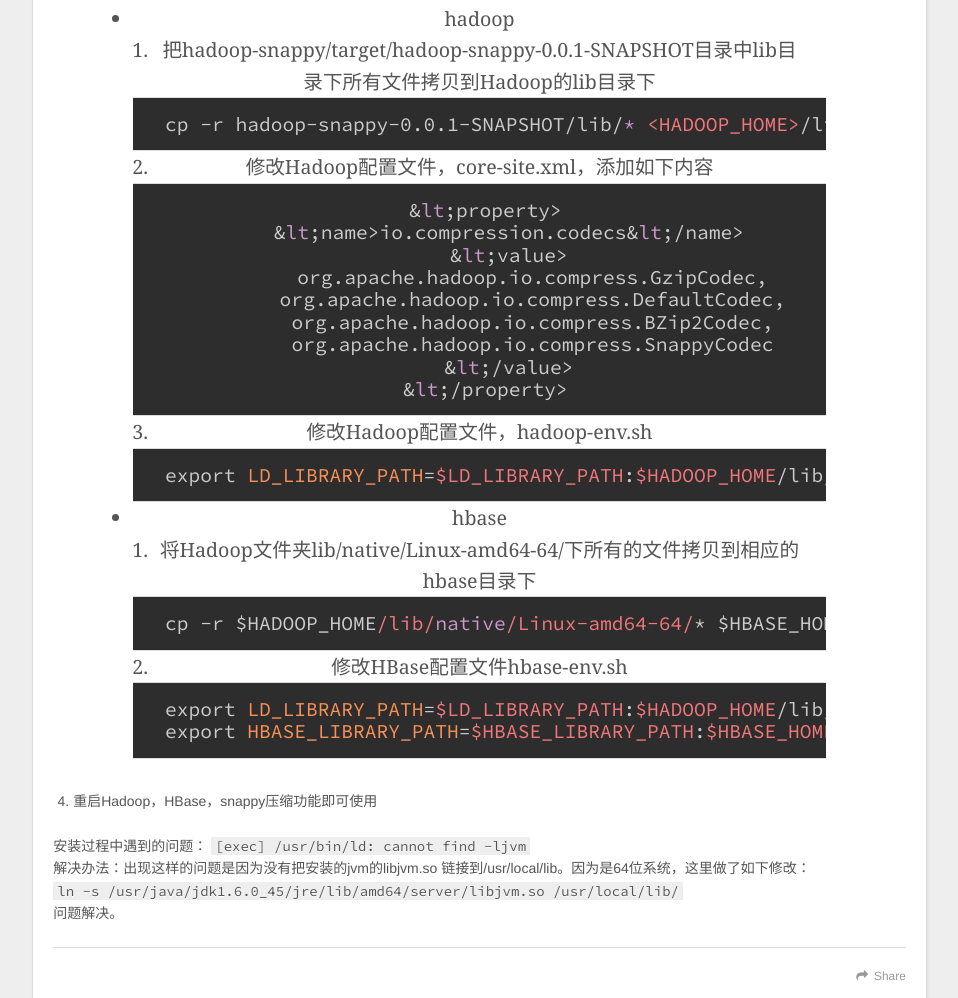
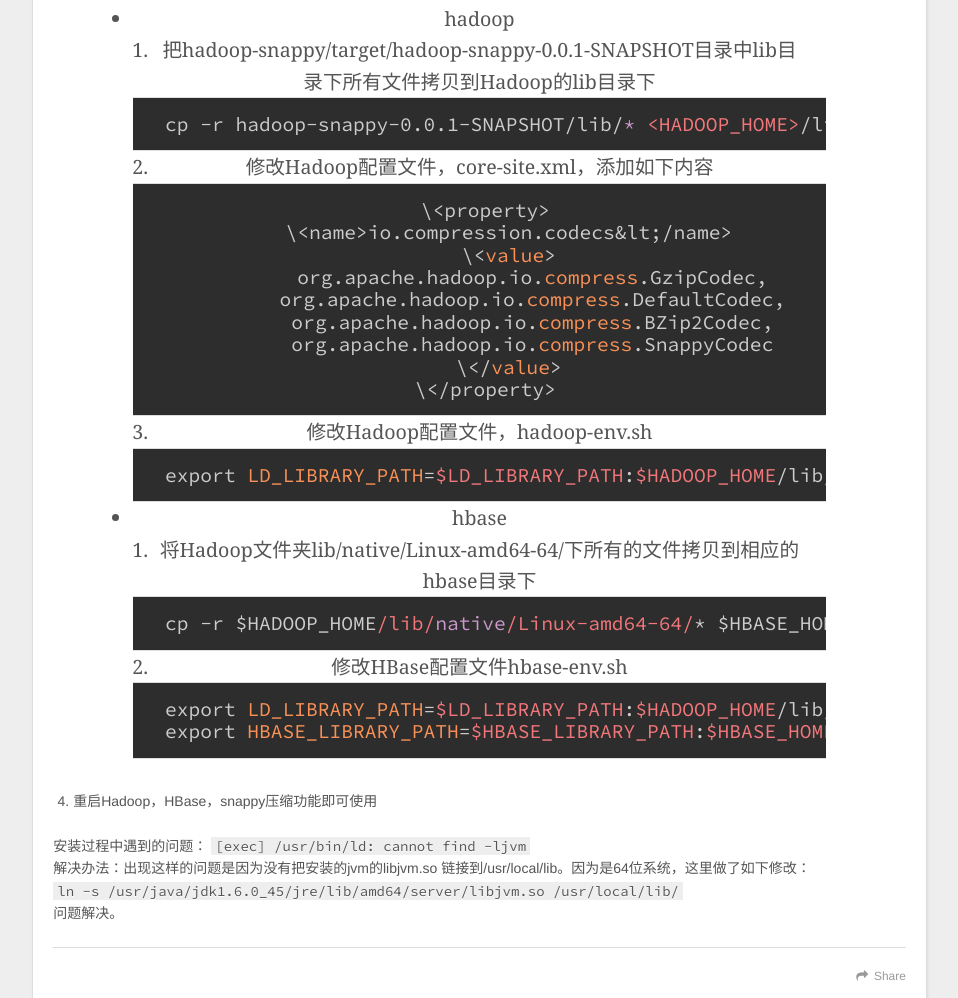
Before and after one commit to bluecoyote/bluecoyote.github.com, a plain HTML site: page 2014/11/30/install-snappy-on-Hadoop-Hbase/index.html in a window 1280 px wide. Shown: the part 1580-2578 px from the top of the page, without its empty margins (8-966 px from the left). Drawn offline with nearby package versions, Linux system fonts and the light colour scheme.

Commit message:
Site updated: 2014-11-30 20:34:53

```diff
--- a/2014/11/30/install-snappy-on-Hadoop-Hbase/index.html
+++ b/2014/11/30/install-snappy-on-Hadoop-Hbase/index.html
@@ -145,15 +145,15 @@ $ libsnappy.<span class="keyword">a</span>  libsnappy.<span class="keyword">la</
 <li>hadoop<ol>
 <li>把hadoop-snappy/target/hadoop-snappy-0.0.1-SNAPSHOT目录中lib目录下所有文件拷贝到Hadoop的lib目录下<pre><code> cp -r hadoop-snappy-0.0.1-SNAPSHOT/lib/<span class="keyword">*</span> <span class="variable">&lt;HADOOP_HOME&gt;</span>/lib
 </code></pre></li>
-<li>修改Hadoop配置文件，core-site.xml，添加如下内容<pre><code> &amp;<span class="keyword">lt</span>;property&gt;
-     &amp;<span class="keyword">lt</span>;name&gt;io.compression.codecs&amp;<span class="keyword">lt</span>;/name&gt;
-     &amp;<span class="keyword">lt</span>;value&gt;
-         org.apache.hadoop.io.compress.GzipCodec,
-         org.apache.hadoop.io.compress.DefaultCodec,
-         org.apache.hadoop.io.compress.BZip2Codec,
-         org.apache.hadoop.io.compress.SnappyCodec
-     &amp;<span class="keyword">lt</span>;/value&gt;
- &amp;<span class="keyword">lt</span>;/property&gt;
+<li>修改Hadoop配置文件，core-site.xml，添加如下内容        <pre><code> \&lt;property&gt;
+     \&lt;name&gt;io.compression.codecs&amp;lt;/name&gt;
+     \&lt;<span class="built_in">value</span>&gt;
+         org.apache.hadoop.io.<span class="built_in">compress</span>.GzipCodec,
+         org.apache.hadoop.io.<span class="built_in">compress</span>.DefaultCodec,
+         org.apache.hadoop.io.<span class="built_in">compress</span>.BZip2Codec,
+         org.apache.hadoop.io.<span class="built_in">compress</span>.SnappyCodec
+     \&lt;/<span class="built_in">value</span>&gt;
+ \&lt;/property&gt;
 </code></pre></li>
 <li>修改Hadoop配置文件，hadoop-env.sh<pre><code> export <span class="constant">LD_LIBRARY_PATH</span>=<span class="variable">$LD_LIBRARY_PATH</span><span class="symbol">:</span><span class="variable">$HADOOP_HOME</span>/lib/native/<span class="constant">Linux</span>-amd64-<span class="number">64</span>/<span class="symbol">:/usr/local/lib/</span>
 </code></pre></li>
```
Also changed, not shown: archives/2014/11/index.html (+9 -9 lines), archives/2014/index.html (+9 -9 lines), archives/index.html (+9 -9 lines), index.html (+9 -9 lines).
